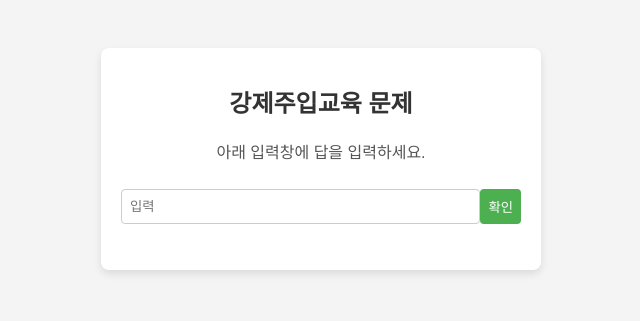
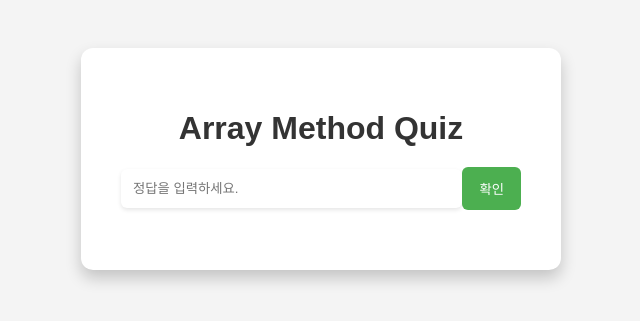
Before and after one commit to PinguLee/Array-Method, a website: page public/index.html in a window 1280 px wide. Shown: the part 241-562 px from the top of the page, without its empty margins (319-959 px from the left). Drawn offline with Linux system fonts and the light colour scheme; no server answers.

Commit message:
Style: 스타일링 수정

```diff
--- a/public/index.html
+++ b/public/index.html
@@ -11,12 +11,11 @@
 
 <body>
   <div class="container">
-    <h1>강제주입교육 문제</h1>
-    <p>아래 입력창에 답을 입력하세요.</p>
+    <h1>Array Method Quiz</h1>
     <form id="qna">
       <div id="question" data-index=""></div>
       <div class="inputBox">
-        <input type="text" id="answer" name="answer" placeholder="입력">
+        <input type="text" id="answer" name="answer" placeholder="정답을 입력하세요.">
         <input type="submit" value="확인">
       </div>
       <div>
--- a/public/stylesheets/style.css
+++ b/public/stylesheets/style.css
@@ -9,10 +9,10 @@ body {
 }
 
 .container {
-  background-color: #fff;
-  border-radius: 8px;
-  box-shadow: 0 4px 8px rgba(0, 0, 0, 0.1);
-  padding: 20px;
+  background-color: #ffffff;
+  border-radius: 12px;
+  box-shadow: 0 8px 16px rgba(0, 0, 0, 0.2);
+  padding: 40px;
   text-align: center;
   max-width: 400px;
   width: 90%;
@@ -20,34 +20,37 @@ body {
 
 .inputBox {
   display: flex;
-  flex-direction: row;
+  justify-content: space-between;
+  align-items: center;
+  margin-top: 20px;
 }
 
 h1 {
-  font-size: 1.5em;
+  font-size: 2em;
   margin-bottom: 20px;
   color: #333;
 }
 
 p {
   color: #555;
+  margin-bottom: 20px;
 }
 
 input[type="text"] {
-  width: calc(100% - 20px);
-  padding: 8px;
-  margin: 10px 0;
-  border: 1px solid #ccc;
-  border-radius: 4px;
+  width: calc(100% - 70px);
+  padding: 12px;
+  border: none;
+  border-radius: 6px;
+  box-shadow: 0 2px 4px rgba(0, 0, 0, 0.1);
 }
 
 input[type="submit"] {
-  padding: 8px;
-  margin: 10px 0;
+  width: 60px;
+  padding: 12px;
   background-color: #4CAF50;
   color: white;
   border: none;
-  border-radius: 4px;
+  border-radius: 6px;
   cursor: pointer;
   transition: background-color 0.3s;
 }
@@ -58,4 +61,5 @@ input[type="submit"]:hover {
 
 #result {
   text-align: left;
+  margin-top: 20px;
 }
```
